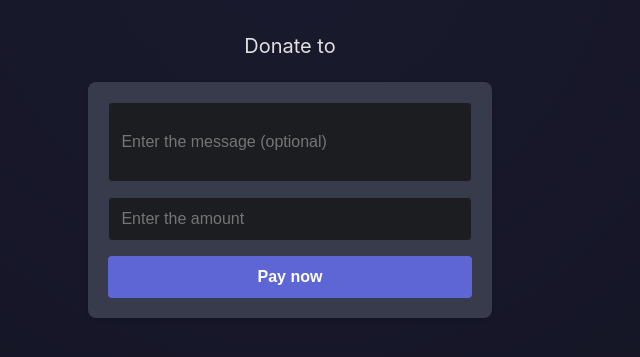
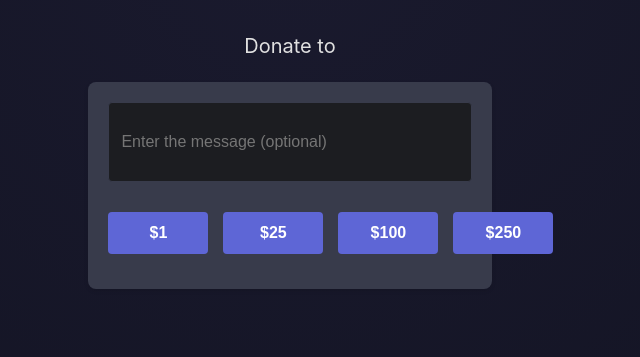
Before and after one commit to maffza/Dawaj-kase-project, a Django app: template DawajKase/main/templates/DawajKase/donate.html in a window 1280 px wide. Shown: the part 80-437 px from the top of the page, without its empty margins (350-990 px from the left). Run offline with Django 5.2, Linux system fonts and the light colour scheme; the template is opened without the code that fills it, so the values that code supplies are empty; parts of the project's set-up code (start-up, migrations or seed data) failed here and were passed over.

Commit message:
Donation tiers

```diff
--- a/DawajKase/main/templates/DawajKase/donate.html
+++ b/DawajKase/main/templates/DawajKase/donate.html
@@ -19,8 +19,12 @@
          <form action="/donate/{{campaign.id}}" method="POST" class="donation-form">
             {% csrf_token %}
             <input type="text" name="message" placeholder="Enter the message (optional)" class="donation-input" id="message">
-            <input type="number" name="amount" placeholder="Enter the amount" class="donation-input">
-            <button type="submit" class="donation-button">Pay now</button>
+            <div class="amount-buttons">
+                <button type="submit" name="amount" value="1" class="donation-button amount-button">$1</button>
+                <button type="submit" name="amount" value="25" class="donation-button amount-button">$25</button>
+                <button type="submit" name="amount" value="100" class="donation-button amount-button">$100</button>
+                <button type="submit" name="amount" value="250" class="donation-button amount-button">$250</button>
+            </div>
          </form>
         {% if error %}
           <center>
--- a/DawajKase/static/styles/styles.css
+++ b/DawajKase/static/styles/styles.css
@@ -841,6 +841,55 @@ h1 {
     background-color: #4A46D6;
 }
 
+.amount-buttons {
+    display: flex;
+    gap: 15px;
+    justify-content: space-between;
+    margin: 15px 0;
+}
+
+.amount-button {
+    flex: 1;
+    min-width: 100px;
+    padding: 12px;
+    background-color: #5E66D6;
+    color: white;
+    border: none;
+    border-radius: 4px;
+    font-size: 16px;
+    font-weight: 600;
+    cursor: pointer;
+    transition: all 0.2s ease;
+    position: relative;
+    overflow: hidden;
+}
+
+.amount-button::after {
+    content: '';
+    position: absolute;
+    top: 50%;
+    left: 50%;
+    width: 300%;
+    height: 300%;
+    background: radial-gradient(circle, rgba(255,255,255,0.2) 10%, transparent 10.01%);
+    transform: translate(-50%, -50%) scale(0);
+    transition: transform 0.5s ease;
+}
+
+.amount-button:hover::after {
+    transform: translate(-50%, -50%) scale(1);
+}
+
+.amount-button:hover {
+    transform: translateY(-2px);
+    box-shadow: 0 4px 8px rgba(0,0,0,0.2);
+}
+
+.amount-button:active {
+    transform: translateY(0);
+    box-shadow: none;
+}
+
 .dropdown_adm {
     position: relative;
     display: inline-block;
```
